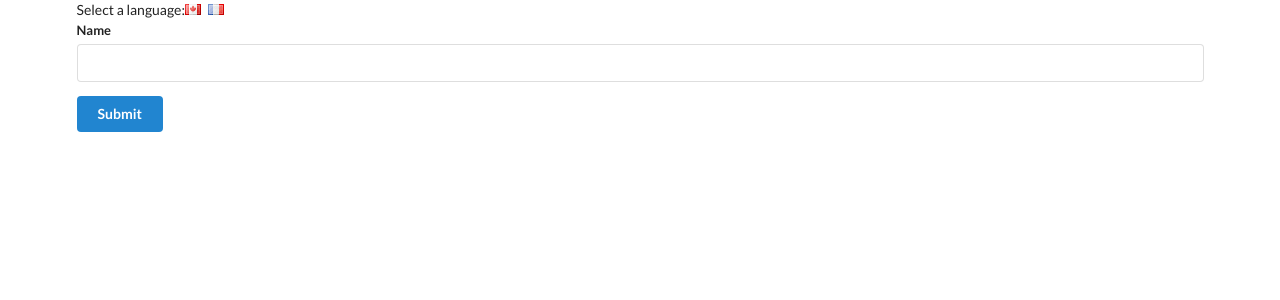
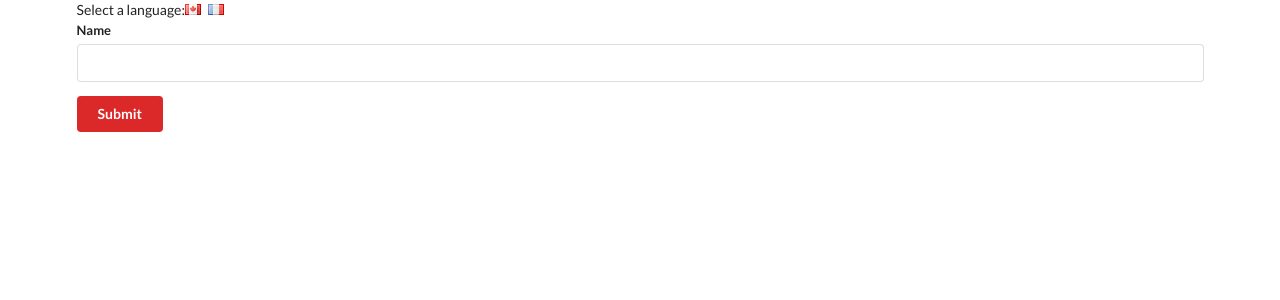
Before and after one commit to super8989/React-translate, a React (Create React App) app: page / in a window 1280 px wide. Shown: the top 300 px of the page. Built offline with nearby package versions, Linux system fonts and the light colour scheme.

Commit message:
pulling from multiple contexts

```diff
--- a/src/components/App.js
+++ b/src/components/App.js
@@ -1,25 +1,37 @@
 import React from "react";
-import UserCreate from './UserCreate';
-import LanguageContext from '../contexts/LanguageContext';
+import UserCreate from "./UserCreate";
+import LanguageContext from "../contexts/LanguageContext";
+import ColorContext from "../contexts/ColorContext";
 
 class App extends React.Component {
   state = { language: "english" };
 
   onLanguageChange = language => {
-    this.setState({ language }); {/* language: language*/}
-  }
+    this.setState({ language });
+    {
+      /* language: language*/
+    }
+  };
 
   render() {
     return (
       <div className="ui container">
         <div>
           Select a language:
-          <i className="flag ca" onClick={() => this.onLanguageChange('english')} />
-          <i className="flag fr" onClick={() => this.onLanguageChange('french')} />
+          <i
+            className="flag ca"
+            onClick={() => this.onLanguageChange("english")}
+          />
+          <i
+            className="flag fr"
+            onClick={() => this.onLanguageChange("french")}
+          />
         </div>
-        <LanguageContext.Provider value={this.state.language}>
-          <UserCreate />
-        </LanguageContext.Provider>
+        <ColorContext.Provider value="red">
+          <LanguageContext.Provider value={this.state.language}>
+            <UserCreate />
+          </LanguageContext.Provider>
+        </ColorContext.Provider>
       </div>
     );
   }
--- a/src/components/Button.js
+++ b/src/components/Button.js
@@ -1,21 +1,28 @@
-import React from 'react';
-import LanguageContext from '../contexts/LanguageContext';
+import React from "react";
+import LanguageContext from "../contexts/LanguageContext";
+import ColorContext from "../contexts/ColorContext";
 
 class Button extends React.Component {
   renderSubmit(value) {
-    return value === 'english' ? 'Submit' : 'Soumettre';
+    return value === "english" ? "Submit" : "Soumettre";
   }
 
+  renderButton(color) {
+    return (
+      <button className={`ui button ${color}`}>
+        <LanguageContext.Consumer>
+          {value => this.renderSubmit(value)}
+        </LanguageContext.Consumer>
+      </button>
+    );
+  }
 
   render() {
-
     return (
-      <button className="ui button primary">
-        <LanguageContext.Consumer>
-          {(value) => this.renderSubmit(value) }
-        </LanguageContext.Consumer>
-      </button>
-    )
+      <ColorContext.Consumer>
+        {color => this.renderButton(color)}
+      </ColorContext.Consumer>
+    );
   }
 }
 
--- /dev/null
+++ b/src/contexts/ColorContext.js
@@ -0,0 +1,3 @@
+import React from 'react';
+
+export default React.createContext();
```
